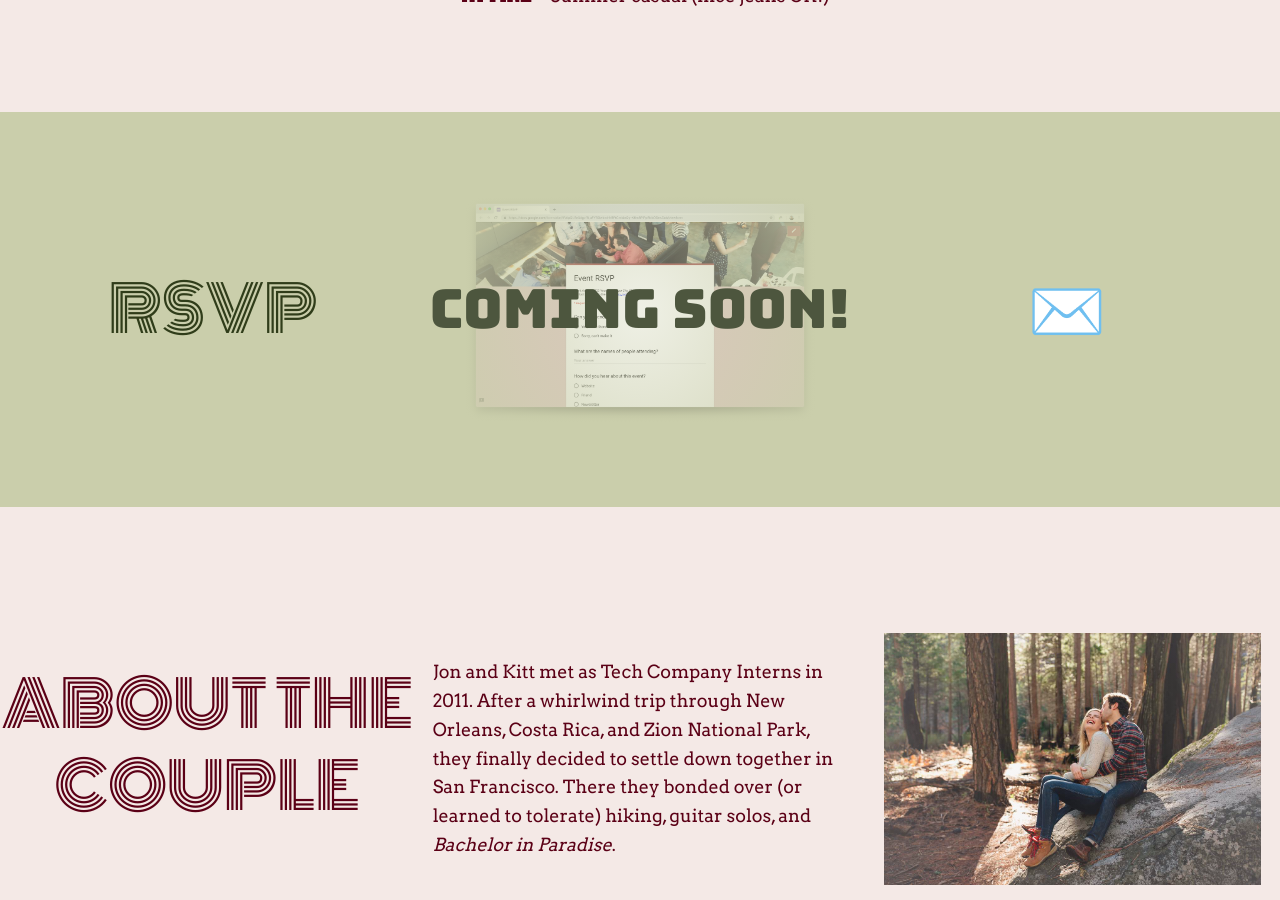
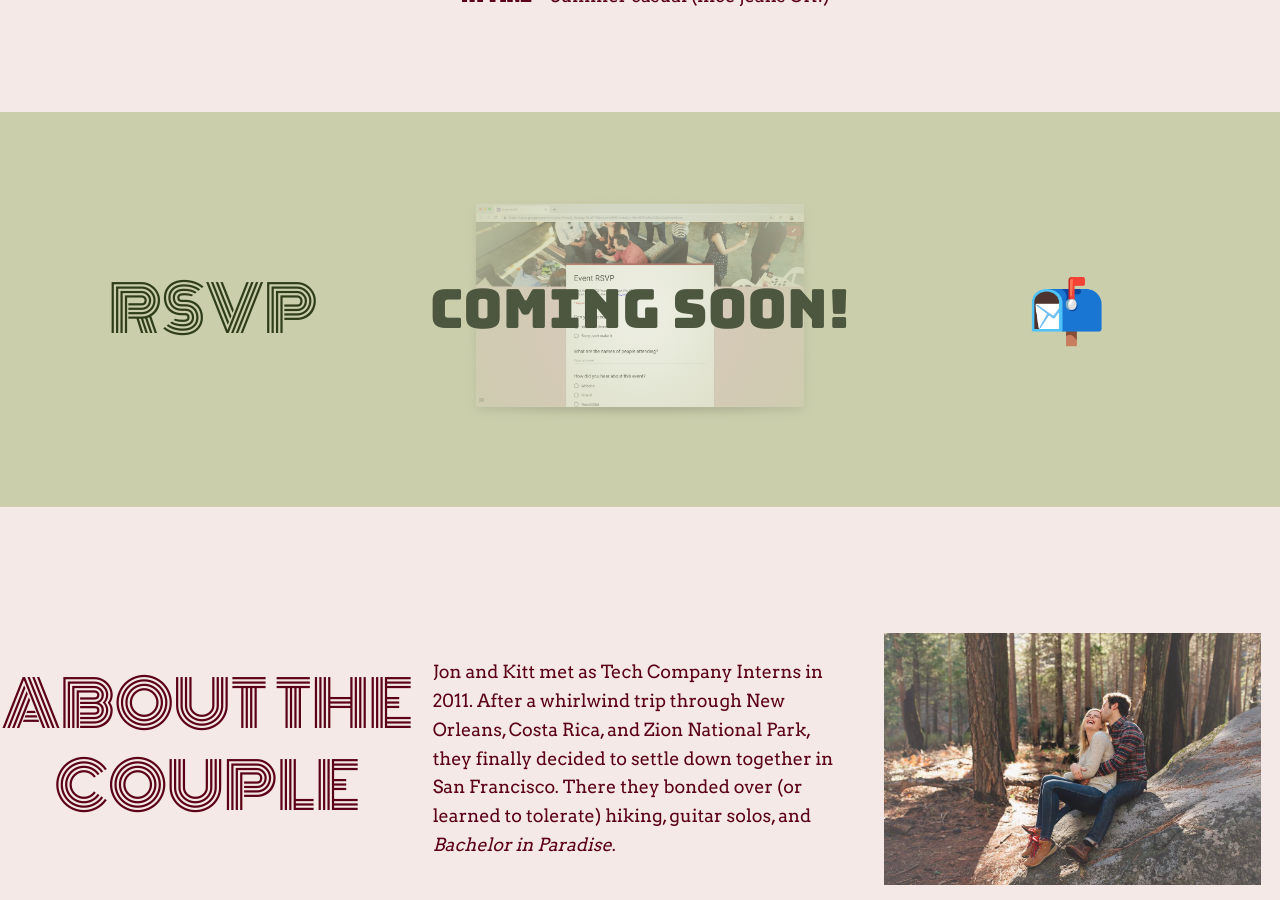
Before and after one commit to tlozoot/tlozoot.github.io, a Jekyll site: the page built from index2.md, in a window 1280 px wide and 900 px high, scrolled down 1220 px. Built offline with Jekyll 4.4.1, drawn with Linux system fonts in a browser that asks for light colours; some web fonts are replaced.

Commit message:
mailbox icon

```diff
--- a/_layouts/home.html
+++ b/_layouts/home.html
@@ -58,7 +58,7 @@ layout: default
       </p>
     </div>
     <div class='cell h2'>
-      <div class='vert'><h2>✉️</h2></div>
+      <div class='vert'><h2>📬</h2></div>
     </div>
 
   </div>
```
